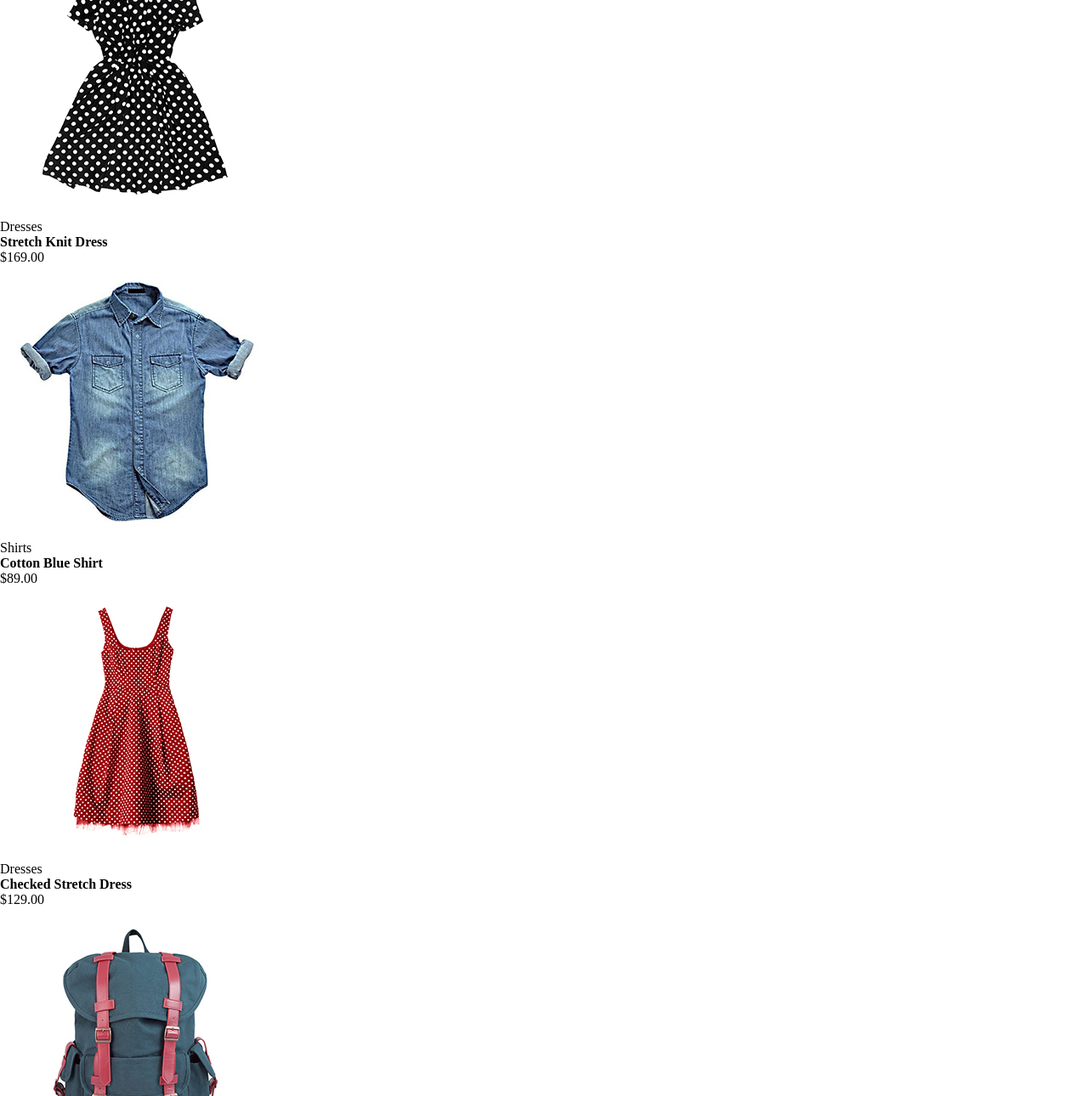
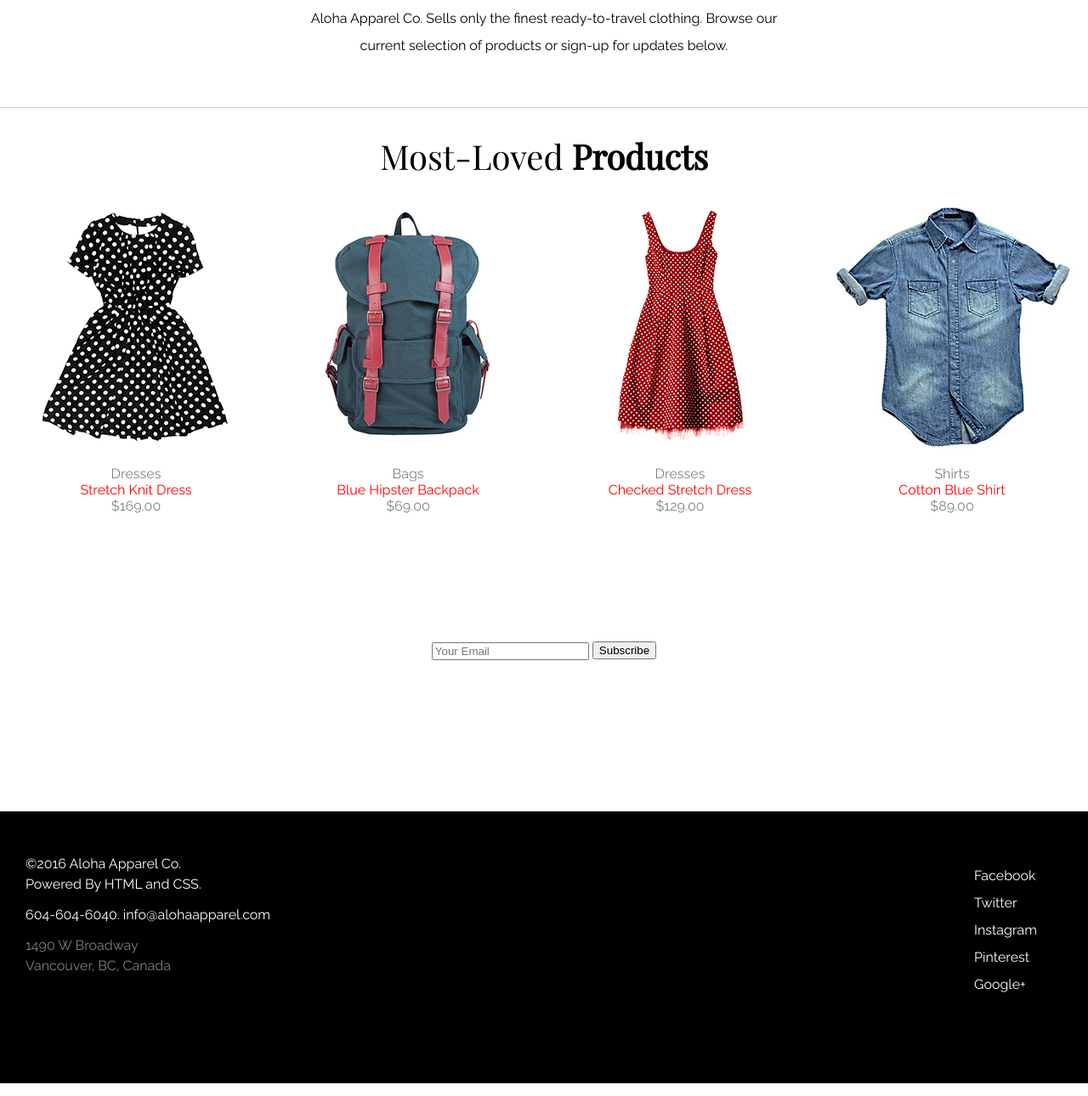
Before and after one commit to naapak/project-01a, a plain HTML site: page index.html in a window 1280 px wide. Shown: the part 725-2015 px from the top of the page at 85% size. Drawn offline with nearby package versions, Linux system fonts and the light colour scheme.

Commit message:
20170111
day 3 afternoon

```diff
--- a/index.html
+++ b/index.html
@@ -1,6 +1,8 @@
 <!DOCTYPE html>
 <html>
   <head>
+      <link href="https://fonts.googleapis.com/css?family=Raleway" rel="stylesheet">
+      <link href="https://fonts.googleapis.com/css?family=Playfair+Display|Raleway" rel="stylesheet">
   	  <link rel="stylesheet" type="text/css" href="stylesheet.css">
   	  <link rel="stylesheet" type="text/css" href="reset.css">
       <meta charset="utf-8">
@@ -9,91 +11,89 @@
 
   <body>
       <header>
-      		<img class="logo" src="assets/images/aloha-logo.svg" alt="Aloha Logo">
-      		<img class="cart" src="assets/images/cart-icon.svg" alt="Shopping Cart">
-
+      		<img class="logo floatleft marginleft20" src="assets/images/aloha-logo.svg" alt="Aloha Logo">
+      		<img class="cart floatright" src="assets/images/cart-icon.svg" alt="Shopping Cart">
        </header>
- <main>
+ <main class="height200vh">
        <section class="banner">
        		<div class="girl">	</div>
-          <div class="bannertext">
+          <div class="bannertext textcenter">
           <h1>New Collection</h1>
           <h2>Spring/Summer 2016</h2>
           </div>
       </section>
 
 
-          <section class="about">
-              <h3>Hand-Crafted <span>Styles</span></h3>
-              <p>Aloha Apparel Co. Sells only the finest ready-to-travel clothing. Browse our
-                current selection of products or sign-up for updates below.</p>
+          <section class="about textcenter">
+              <h3 class="black style2">Hand-Crafted <span>Styles</span></h3>
+              <p class="black lineheight200">Aloha Apparel Co. Sells only the finest ready-to-travel clothing. Browse our </p>
+                <p class="black lineheight200"">current selection of products or sign-up for updates below.</p>
           </section>
-
-          <section id="products">
-              <h3>Most-Loved <span>Products</span></h3>
-                <div id="product-descriptions">
-                    <div class="item">
+          <hr class="black">
+          <section>
+              <h3 class="black textcenter lineheight200 style2 ">Most-Loved <span>Products</span></h3>
+                <div id="product-descriptions ">
+                    <div class="item width25 floatleft textcenter">
                       <img src="assets/images/stretch-knit-dress.jpg" alt="Stretch Knit Dress">
-                      <p>Dresses</p>
-                      <h4>Stretch Knit Dress</h4>
-                      <p>$169.00</p>
+                      <p class="grey">Dresses</p>
+                      <h4 class="red">Stretch Knit Dress</h4>
+                      <p class="grey">$169.00</p>
                     </div>
 
-                    <div class="item">
+                    <div class="item floatright width25 textcenter">
                       <img src="assets/images/cotton-blue-shirt.jpg" alt="Cotton Blue Shirt">
-                      <p>Shirts</p>
-                      <h4>Cotton Blue Shirt</h4>
-                      <p>$89.00</p>
+                      <p class="grey">Shirts</p>
+                      <h4 class="red">Cotton Blue Shirt</h4>
+                      <p class="grey">$89.00</p>
                     </div>
 
-                    <div class="item">
+                    <div class="item floatright width25 textcenter">
                         <img src="assets/images/checked-stretch-dress.jpg" alt="Checked Stretch Dress<">
-                        <p>Dresses</p>
-                        <h4>Checked Stretch Dress</h4>
-                        <p>$129.00</p>
+                        <p class="grey">Dresses</p>
+                        <h4 class="red">Checked Stretch Dress</h4>
+                        <p class="grey">$129.00</p>
                     </div>
 
-                    <div class="item">
+                    <div class="item floatright width25 textcenter">
                       <img src="assets/images/blue-hipster-backpack.jpg" alt="Blue Hipster Backpack">
-                      <p>Bags</p>
-                      <h4>Blue Hipster Backpack</h4>
-                      <p>$69.00</p>
+                      <p class="grey">Bags</p>
+                      <h4 class="red">Blue Hipster Backpack</h4>
+                      <p class="grey">$69.00</p>
                     </div>
 
                   </div>
           </section>
 
-          <section class="signup">
-              <h3>Sign-Up for <span>Updates</span></h3>
-              <p>Stay updated on our latest product releases, be first to find out
-                  about upcoming sales, and get free style tips from our blog.
+          <section class="signup textcenter height30vh">
+              <h3 class="style2 lineheight200">Sign-Up for <span>Updates</span></h3>
+              <p class="lineheight200">Stay updated on our latest product releases, be first to find out
+                  about upcoming </p>
+              <p class="lineheight200">sales, and get free style tips from our blog.
                   Unsubscribe at anytime.</p>
-              <div class="email form">
+              <div class="email form lineheight200">
                 <input type="email" placeholder="Your Email">
                 <button type="button">Subscribe</button>
               </div>
           </section>
 
       </main>
-
-
-      <footer>
-            <div class="info">
+      <footer class="backgroundblack height30vh">
+            <div class="info width50 floatleft marginleft20">
               <p> &copy;2016 Aloha Apparel Co. <br>
                 Powered By HTML and CSS. </p>
-              <p>604-604-6040. info@alohaapparel.com </p>
-              <p> 1490 W Broadway <br>
+              <p class="phone">604-604-6040. info@alohaapparel.com </p>
+              <p class="grey"> 1490 W Broadway <br>
                 Vancouver, BC, Canada</p>
             </div>
 
-            <div class="social">
-              <ul>
-                <li>Facebook</li>
-                <li>Twitter</li>
-                <li>Instagram</li>
-                <li>Pinterest</li>
-                <li>Google+</li>
-              </ul>
+            <div class="social width50 floatright">
+
+                <p>Facebook</p>
+                <p>Twitter</p>
+                <p>Instagram</p>
+                <p>Pinterest</p>
+                <p>Google+</p>
+
             </div>
       </footer>
 
--- a/reset.css
+++ b/reset.css
@@ -21,6 +21,7 @@ time, mark, audio, video {
     margin:0;
     padding:0;
     border:0;
+
     outline:0;
     vertical-align:baseline;
     background:transparent;
--- a/stylesheet.css
+++ b/stylesheet.css
@@ -1,24 +1,30 @@
-
+h1, h2, h3, h4, h5, h6, p, a { color: white; font-family: Raleway; font-weight: lighter; }
+.black	{color: black;}
+.grey {color: grey;}
+.red{ color: red; }
+.textcenter {text-align: center;}
+.width25	{width: 25%;}
+.width50	{width: 50:;}
+.floatright {float: right;}
+.floatleft	{float:left;}
+.backgroundblack{background-color: black;}
+.height30vh {height: 40vh;}
+.height200vh {height: 200vh; }
+.lineheight200 {line-height: 200%; }
+.marginleft20 {margin-left: 30px;}
 
 header	{height:80px}
 
-.logo {
+.logo, .cart {
 	height: 100px;
 	width: 200px;
-	margin-left: 20px;
 	margin-bottom: 10px;
 	margin-top: 5px;
-
 }
 
 .cart {
-	height: 100px;
-	width: 80px;
-	float: right;
+	width: 70px;
 	margin-right: 20px;
-	margin-bottom: 10px;
-	margin-top: 5px;
-
 }
 
 .banner {
@@ -28,7 +34,6 @@ header	{height:80px}
 	min-height: 60vh;
 	position: relative;
 	background-size: cover;
-
 }
 
 .girl	{
@@ -38,7 +43,6 @@ background-repeat: no-repeat;
 position: absolute; bottom: 0; left: 50%; width: 20%;
 margin-left: -10%;
 background-size: cover;
-
 }
 
 .bannertext {
@@ -46,19 +50,33 @@ position: absolute;
 bottom: 35%;
 width: 100%;
 line-height: 300%;
-text-align: center;
 }
 
-h1{
-
-    color: white;
+h1 {
     font-size: 20px;
-    font-family: "Times New Roman", Georgia, Serif;
+    text-transform: uppercase;
 }
 
 h2 {
-color: white;
 font-size: 60px;
+font-family: Playfair Display, serif;
+text-shadow: 1px 1px 4px dimgrey;
 }
 
-h3	{ font-size: 20px; }
+.about {
+	height: 25vh;
+	padding-top: 5vh;
+    line-height: 600%;
+}
+
+.style2 { font-size: 40px;
+font-family: Playfair Display;
+}
+
+span{ font-weight: bold; }
+
+.info	{line-height: 150%; margin-top: 50px;}
+.phone	{line-height: 300%;}
+.social	{line-height: 200%;
+margin-right: 60px;
+margin-top:60px;}
```
